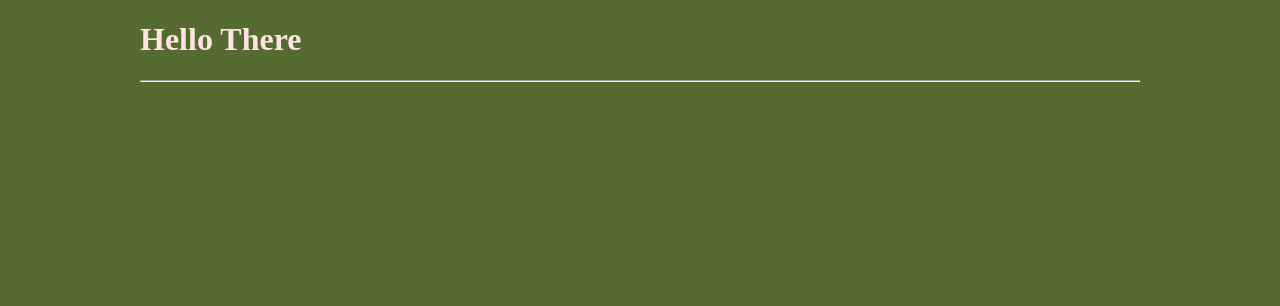
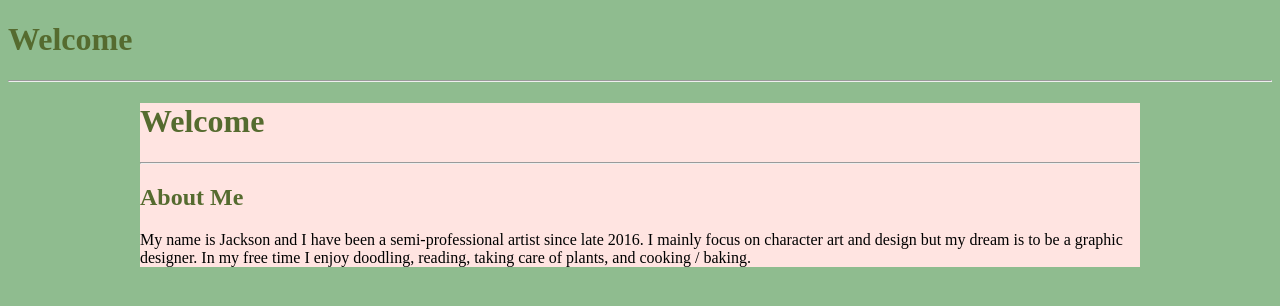
Before and after one commit to jackson-beep-beep/artportfolio, a plain HTML site: page index.html in a window 1280 px wide. Drawn offline with Linux system fonts and the light colour scheme.

Commit message:
End of day 9/9/22

```diff
--- a/index.html
+++ b/index.html
@@ -4,12 +4,23 @@
 
 <meta charset="utf-8">
 	<title>Art Portfolio</title>
+
+	<style>
+		#container {
+			background-color: mistyrose
+		}
+
+	</style>
 </head>
 
-<body style="background-color:darkolivegreen">
-	<div id="container" style="width:1000px; margin:0 auto">
-	<h1 style="color: mistyrose">Hello There</h1>
-		<hr>
+<body style="background-color: darkseagreen">
+	<h1 style="color: darkolivegreen">Welcome</h1>
+				<hr>
+<div id="container" style="width:1000px; margin:0 auto">
+	<h1 style="color: darkolivegreen">Welcome</h1>
+				<hr>
+		<h2 style="color: darkolivegreen">About Me</h2>
+		<p>	My name is Jackson and I have been a semi-professional artist since late 2016. I mainly focus on character art and design but my dream is to be a graphic designer. In my free time I enjoy doodling, reading, taking care of plants, and cooking / baking.</p>
 
 	</div>
 </body>
```
Also changed, not shown: images/6F55EA55-8939-4376-AB6A-4DC907F165CE.jpeg (added), 4 other files.
